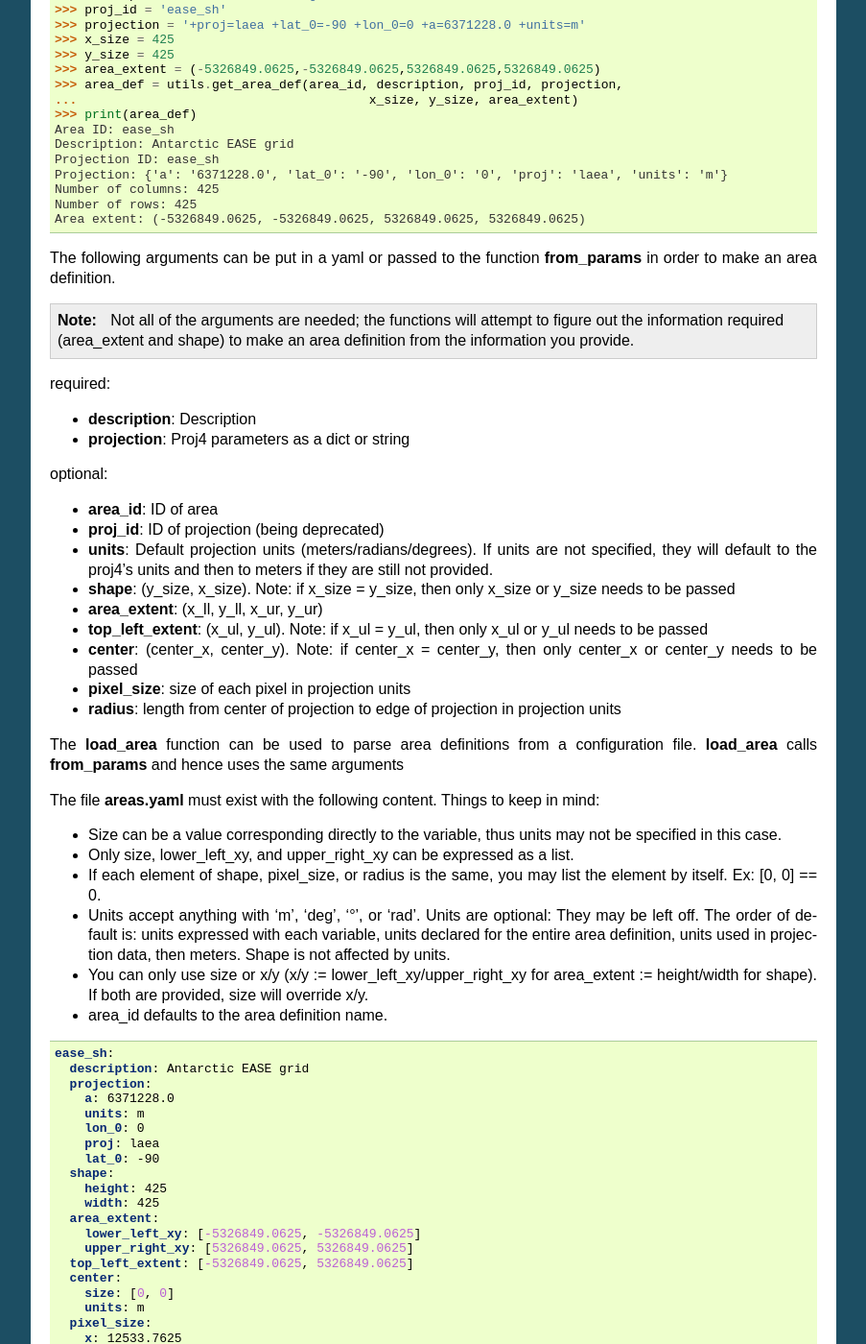
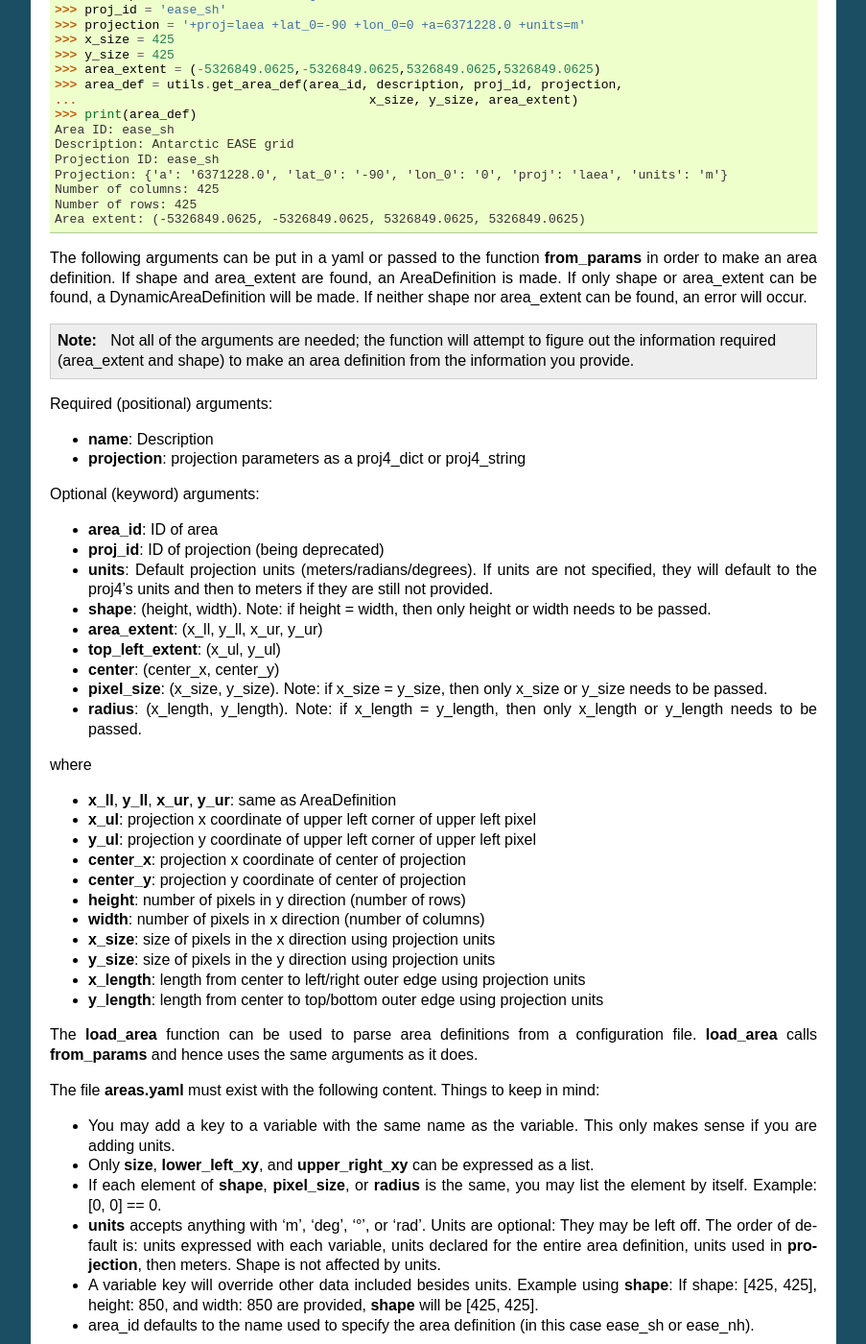
Before and after one commit to pytroll/pyresample, a Sphinx documentation site: the page built from docs/source/geo_def.rst, in a window 1280 px wide and 1400 px high, scrolled down 1314 px. Shown: the whole window at 96% size, without its empty margins (198-1101 px from the left). Built offline with Sphinx 7.4.7, drawn with Linux system fonts in a browser that asks for light colours; some of the changed text lies outside the part shown.

Commit message:
Update yaml variable names and continue updating the docs

```diff
--- a/docs/source/geo_def.rst
+++ b/docs/source/geo_def.rst
@@ -90,50 +90,68 @@
  Area extent: (-5326849.0625, -5326849.0625, 5326849.0625, 5326849.0625)
 
 The following arguments can be put in a yaml or passed to the function **from_params** in
-order to make an area definition.
+order to make an area definition. If shape and area_extent are found, an AreaDefinition is made. If only shape or
+area_extent can be found, a DynamicAreaDefinition will be made. If neither shape nor area_extent can be found, an
+error will occur.
 
 .. note::
 
-  Not all of the arguments are needed; the functions will attempt to figure out the information
+  Not all of the arguments are needed; the function will attempt to figure out the information
   required (area_extent and shape) to make an area definition from the information you provide.
 
-required:
+Required (positional) arguments:
 
-* **description**: Description
-* **projection**: Proj4 parameters as a dict or string
-optional:
+* **name**: Description
+* **projection**: projection parameters as a proj4_dict or proj4_string
+Optional (keyword) arguments:
 
 * **area_id**: ID of area
 * **proj_id**: ID of projection (being deprecated)
 * **units**: Default projection units (meters/radians/degrees). If units are not specified,
   they will default to the proj4's units and then to meters if they are still not provided.
-* **shape**: (y_size, x_size). Note: if x_size = y_size, then only x_size or y_size needs to be passed
+* **shape**: (height, width). Note: if height = width, then only height or width needs to be passed.
 * **area_extent**: (x_ll, y_ll, x_ur, y_ur)
-* **top_left_extent**: (x_ul, y_ul). Note: if x_ul = y_ul, then only x_ul or y_ul needs to be passed
-* **center**: (center_x, center_y). Note: if center_x = center_y, then only center_x or center_y needs to be passed
-* **pixel_size**: size of each pixel in projection units
-* **radius**: length from center of projection to edge of projection in projection units
+* **top_left_extent**: (x_ul, y_ul)
+* **center**: (center_x, center_y)
+* **pixel_size**: (x_size, y_size). Note: if x_size = y_size, then only x_size or y_size needs to be passed.
+* **radius**: (x_length, y_length). Note: if x_length = y_length, then only x_length or y_length needs to be passed.
+
+where
+
+* **x_ll**, **y_ll**, **x_ur**, **y_ur**: same as AreaDefinition
+* **x_ul**: projection x coordinate of upper left corner of upper left pixel
+* **y_ul**: projection y coordinate of upper left corner of upper left pixel
+* **center_x**: projection x coordinate of center of projection
+* **center_y**: projection y coordinate of center of projection
+* **height**: number of pixels in y direction (number of rows)
+* **width**: number of pixels in x direction (number of columns)
+* **x_size**: size of pixels in the x direction using projection units
+* **y_size**: size of pixels in the y direction using projection units
+* **x_length**: length from center to left/right outer edge using projection units
+* **y_length**: length from center to top/bottom outer edge using projection units
+
 
 The **load_area** function can be used to parse area definitions from a
-configuration file. **load_area** calls **from_params** and hence uses the same arguments
+configuration file. **load_area** calls **from_params** and hence uses the same arguments as it does.
 
 The file **areas.yaml** must exist with the following content.
 Things to keep in mind:
 
-* Size can be a value corresponding directly to the variable, thus units may not be specified in this case.
-* Only size, lower_left_xy, and upper_right_xy can be expressed as a list.
-* If each element of shape, pixel_size, or radius is the same, you may list the element by itself. Ex: [0, 0] == 0.
-* Units accept anything with 'm', 'deg', '°', or 'rad'. Units are optional: They may be left off. The order
+* You may add a key to a variable with the same name as the variable. This only makes sense if you are adding units.
+* Only **size**, **lower_left_xy**, and **upper_right_xy** can be expressed as a list.
+* If each element of **shape**, **pixel_size**, or **radius** is the same, you may list the element by itself.
+  Example: [0, 0] == 0.
+* **units** accepts anything with 'm', 'deg', '°', or 'rad'. Units are optional: They may be left off. The order
   of default is: units expressed with each variable, units declared for the entire area definition, units used in
-  projection data, then meters. Shape is not affected by units.
-* You can only use size or x/y (x/y := lower_left_xy/upper_right_xy for area_extent := height/width for shape). If both
-  are provided, size will override x/y.
-* area_id defaults to the area definition name.
+  **projection**, then meters. Shape is not affected by units.
+* A variable key will override other data included besides units. Example using **shape**: If shape: [425, 425],
+  height: 850, and width: 850 are provided, **shape** will be [425, 425].
+* area_id defaults to the name used to specify the area definition (in this case ease_sh or ease_nh).
 
 .. code-block:: yaml
 
  ease_sh:
-   description: Antarctic EASE grid
+   name: Antarctic EASE grid
    projection:
      a: 6371228.0
      units: m
@@ -148,38 +166,42 @@
      upper_right_xy: [5326849.0625, 5326849.0625]
    top_left_extent: [-5326849.0625, 5326849.0625]
    center:
-     size: [0, 0]
+     center: [0, 0]
      units: m
    pixel_size:
-     x: 12533.7625
-     y: 25067.525
+     x_size: 25067.525
+     y_size: 25067.525
      units: m
    radius: 5326849.0625
  ease_nh:
    area_id: ease_sh
    proj_id: ease_sh
    units: meters
-   description: Arctic EASE grid
+   name: Arctic EASE grid
    projection:
      a: 6371228.0
      units: m
      lon_0: 0
      proj: laea
      lat_0: -90
-   shape:
-     size: 425
-   area_extent: [-5326849.0625, -5326849.0625, 5326849.0625, 5326849.0625]
+   shape: 425
+   area_extent:
+     area_extent: [-5326849.0625, -5326849.0625, 5326849.0625, 5326849.0625]
+     units: m
    top_left_extent:
-     x: -5326849.0625
-     y: 5326849.0625
+     x_ul: -5326849.0625
+     y_ul: 5326849.0625
      units: m
    center:
-     x: 0
-     y: 0
-   pixel_size: 25067.525
+     center_x: 0
+     center_y: 0
+     units: m
+   pixel_size:
+     pixel_size: 25067.525
+     units: m
    radius:
-     x: 5326849.0625
-     y: 5326849.0625
+     x_length: 5326849.0625
+     y_length: 5326849.0625
 
 An area definition dict can be read using
 
```
Also changed, not shown: 2 other files.
